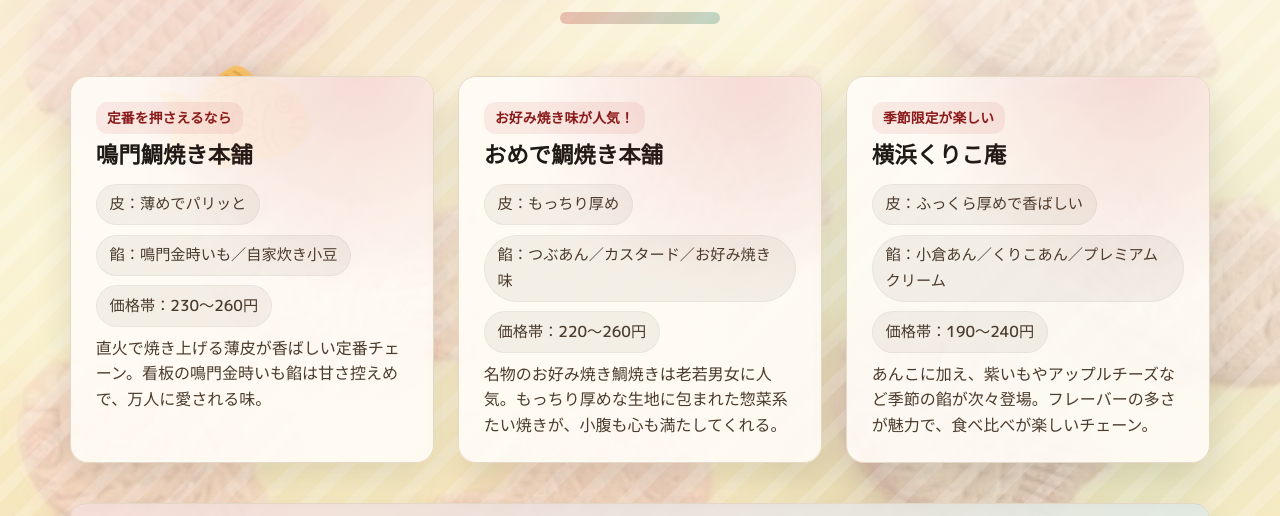
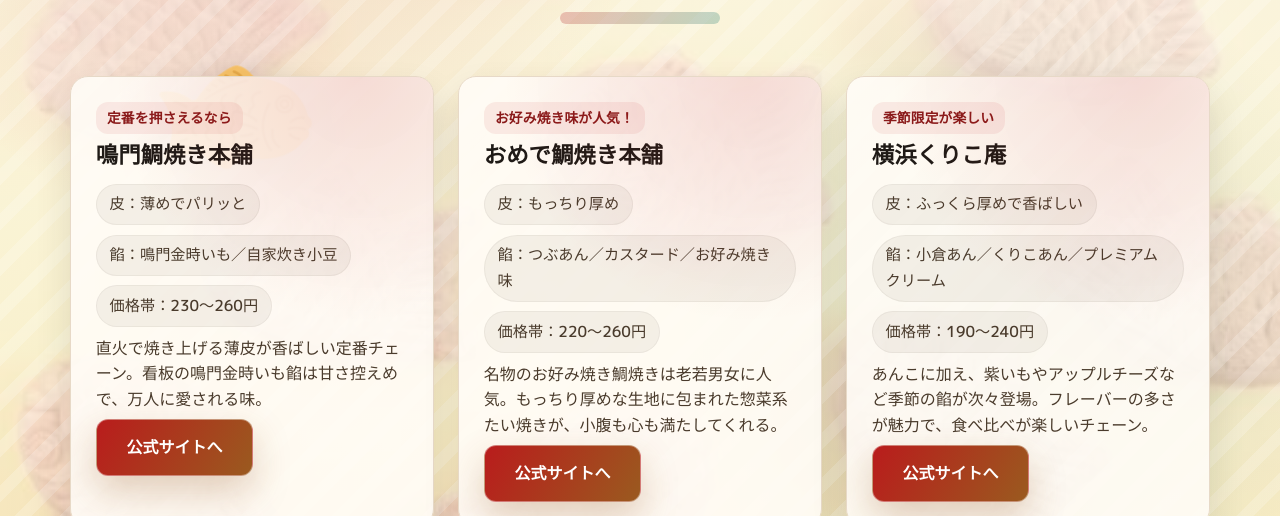
Before and after one commit to RiceballUtopia/my-first-web-site, a plain HTML site: page index.html in a window 1280 px wide. Shown: the part 284-800 px from the top of the page. Drawn offline with Linux system fonts and the light colour scheme.

Commit message:
Add official site links to store cards

```diff
--- a/index.html
+++ b/index.html
@@ -30,6 +30,9 @@
         <p class="desc">
           直火で焼き上げる薄皮が香ばしい定番チェーン。看板の鳴門金時いも餡は甘さ控えめで、万人に愛される味。
         </p>
+        <p class="desc">
+          <a class="button" href="https://www.narutotaiyaki.jp/" target="_blank" rel="noopener noreferrer">公式サイトへ</a>
+        </p>
       </article>
 
       <article class="card">
@@ -43,6 +46,9 @@
         <p class="desc">
           名物のお好み焼き鯛焼きは老若男女に人気。もっちり厚めな生地に包まれた惣菜系たい焼きが、小腹も心も満たしてくれる。
         </p>
+        <p class="desc">
+          <a class="button" href="https://www.omedetaiyaki.com/" target="_blank" rel="noopener noreferrer">公式サイトへ</a>
+        </p>
       </article>
 
       <article class="card">
@@ -55,6 +61,9 @@
         </div>
         <p class="desc">
           あんこに加え、紫いもやアップルチーズなど季節の餡が次々登場。フレーバーの多さが魅力で、食べ比べが楽しいチェーン。
+        </p>
+        <p class="desc">
+          <a class="button" href="https://kurikoan.com/" target="_blank" rel="noopener noreferrer">公式サイトへ</a>
         </p>
       </article>
     </section>
```
